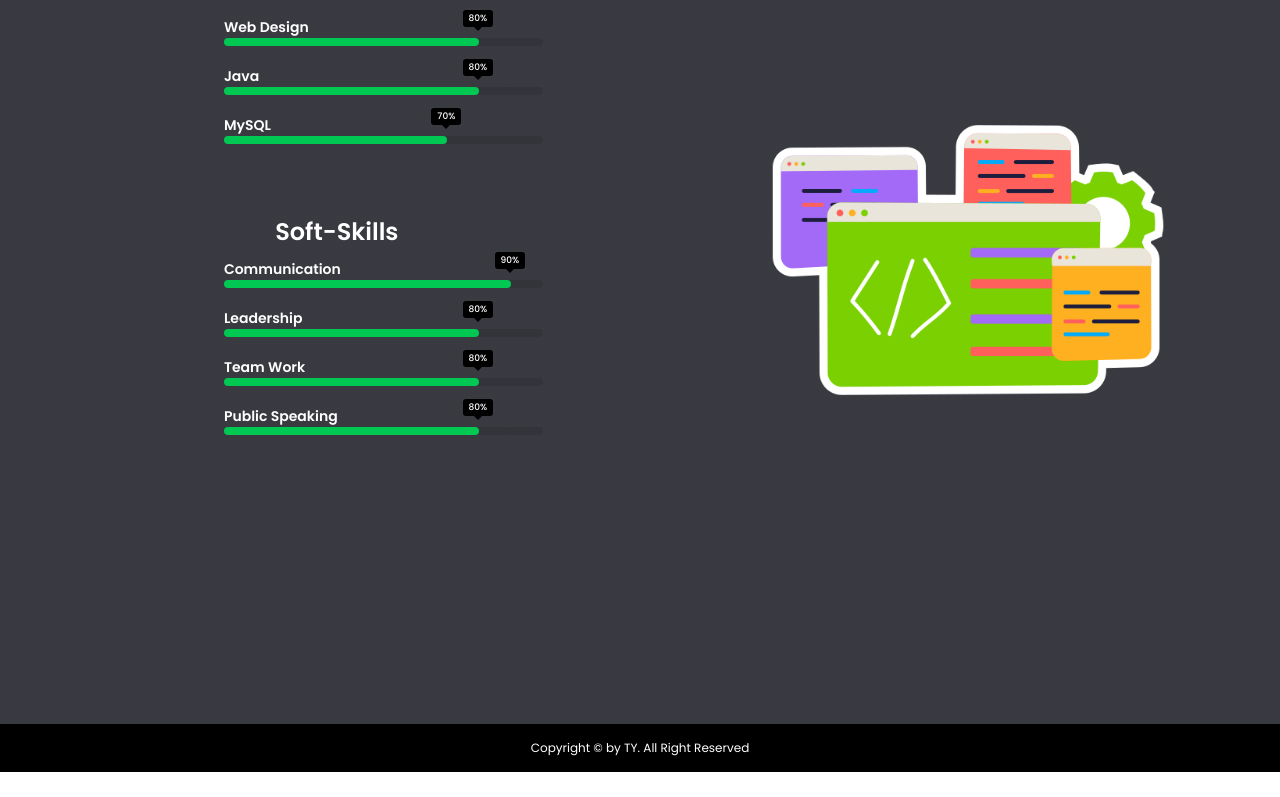
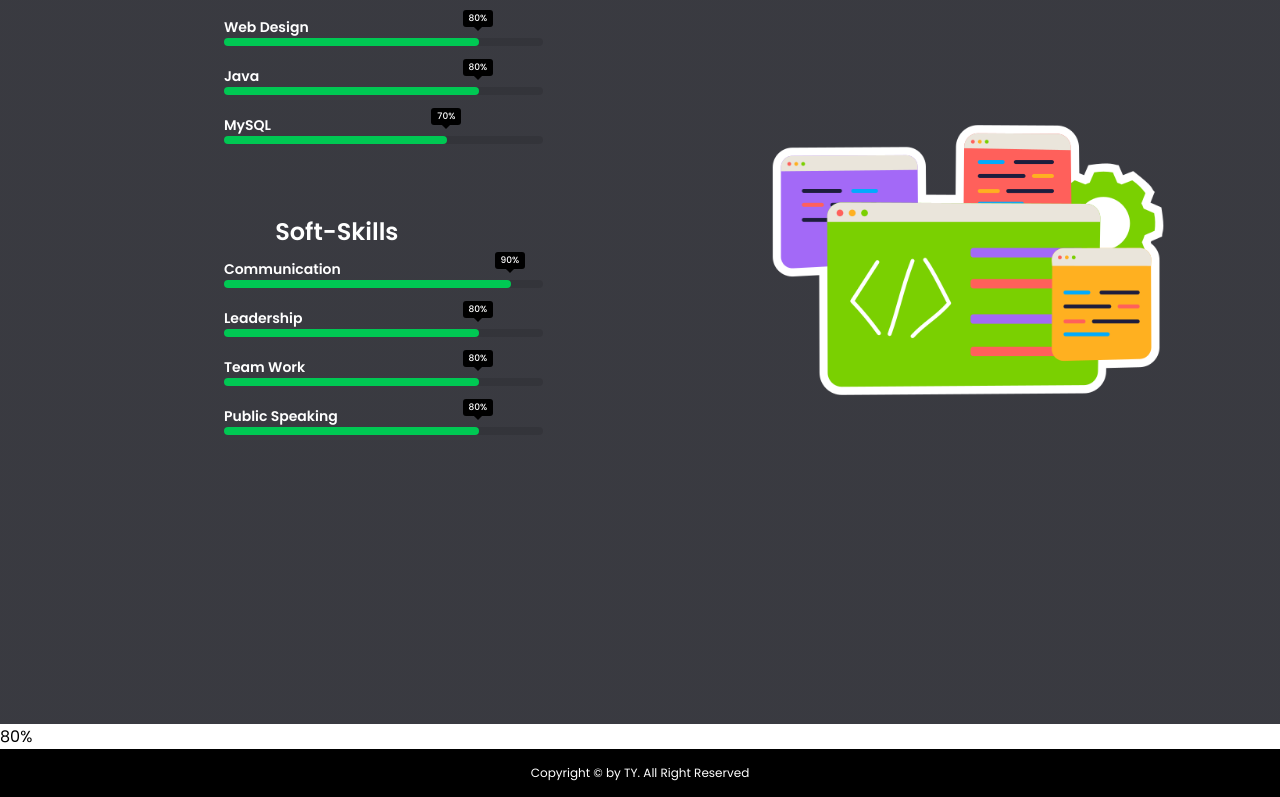
Before and after one commit to TiaraYu8/web-portfolio, a plain HTML site: page resume.html in a window 1280 px wide. Shown: the part 876-1673 px from the top of the page. Before the commit the page ends 1648 px from the top, so only its background shows below. Drawn offline with Linux system fonts and the light colour scheme.

Commit message:
Update resume.html

```diff
--- a/resume.html
+++ b/resume.html
@@ -160,6 +160,7 @@
       <br />
       <br />
     </section>
+    <p id="number">0%</p>
     <script>
       var navLinks = document.getElementById("navLinks");
       function showMenu() {
```
